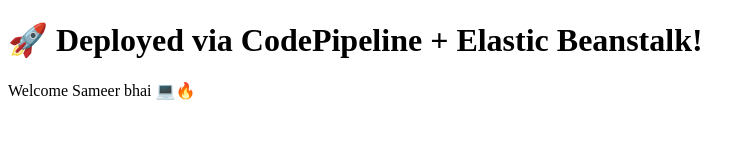
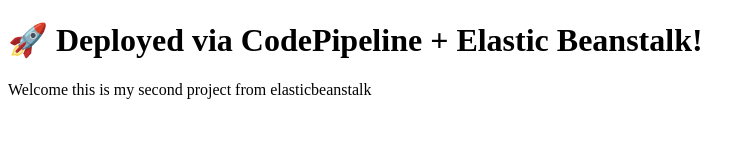
Before and after one commit to smeershaikh/beanstalk-cicd-webapp, a plain HTML site: page index.html in a window 1280 px wide. Shown: the whole page, without its empty margins (0-755 px from the left). Drawn offline with Linux system fonts and the light colour scheme.

Commit message:
Update index.html

```diff
--- a/index.html
+++ b/index.html
@@ -5,6 +5,6 @@
 </head>
 <body>
   <h1>🚀 Deployed via CodePipeline + Elastic Beanstalk!</h1>
-  <p>Welcome Sameer bhai 💻🔥</p>
+  <p>Welcome this is my second project from elasticbeanstalk</p>
 </body>
 </html>
```
